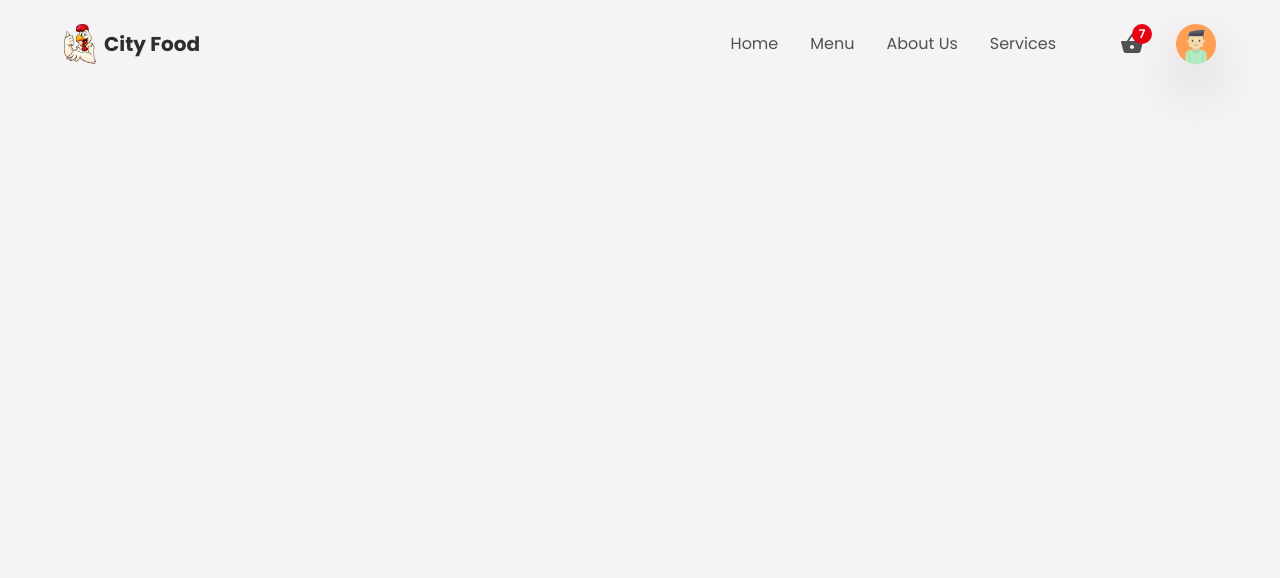
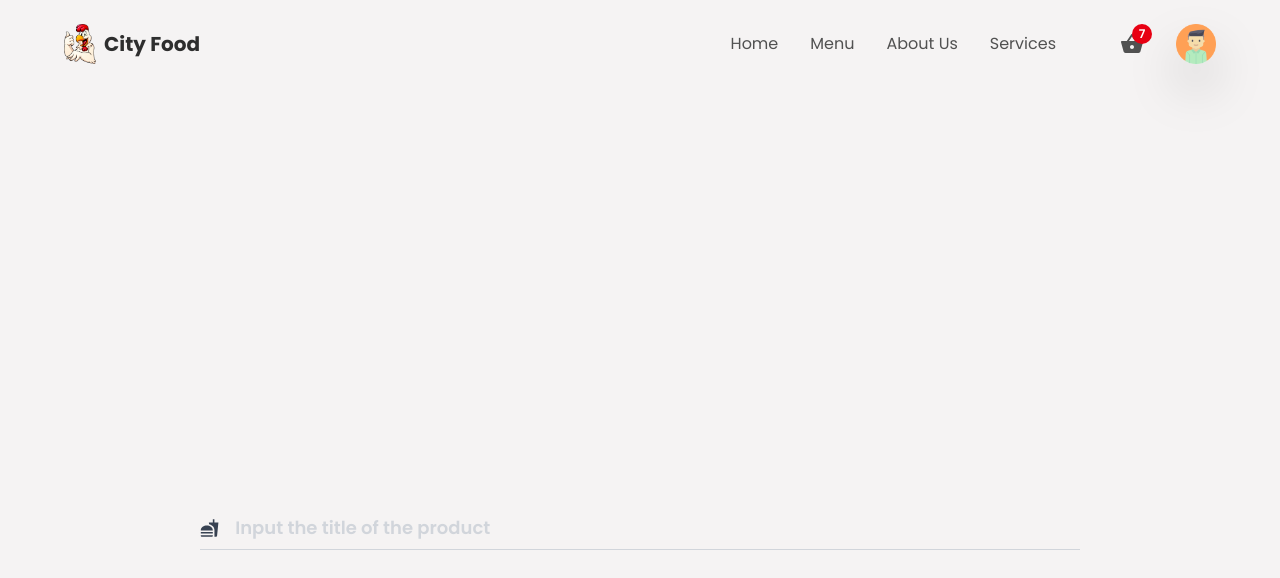
Before and after one commit to codingEzio/project-fooddelivery-app, a React (Create React App) app: page /createItem in a window 1280 px wide. Shown: the top 578 px of the page. Built offline with nearby package versions, Linux system fonts and the light colour scheme; no server answers.

Commit message:
feat: Form input for product title

```diff
--- a/src/components/CreateContainer.jsx
+++ b/src/components/CreateContainer.jsx
@@ -1,5 +1,6 @@
 import React, { useState } from 'react';
 import { motion } from 'framer-motion';
+import { MdFastfood } from 'react-icons/md';
 
 const CreateContainer = () => {
   const [title, setTitle] = useState('');
@@ -29,6 +30,19 @@ const CreateContainer = () => {
             {message}
           </motion.p>
         )}
+
+        <div className="flex w-full py-2 border-b border-gray-300 items-center gap-4">
+          <MdFastfood className="text-xl text-gray-700" />
+
+          <input
+            type="text"
+            required
+            value={title}
+            onChange={e => setTitle(e.target.value)}
+            placeholder="Input the title of the product"
+            className="w-full h-full text-lg bg-transparent font-semibold placeholder:text-gray-300 outline-none border-none"
+          />
+        </div>
       </div>
     </div>
   );
```
